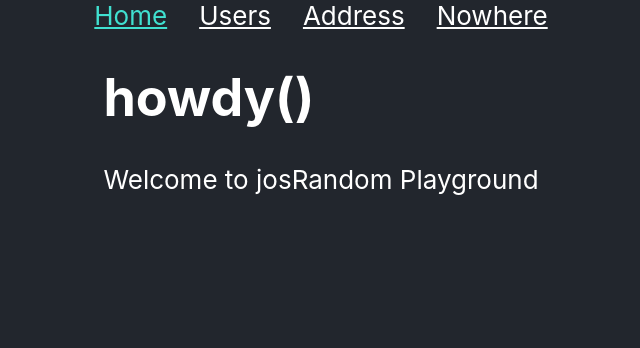
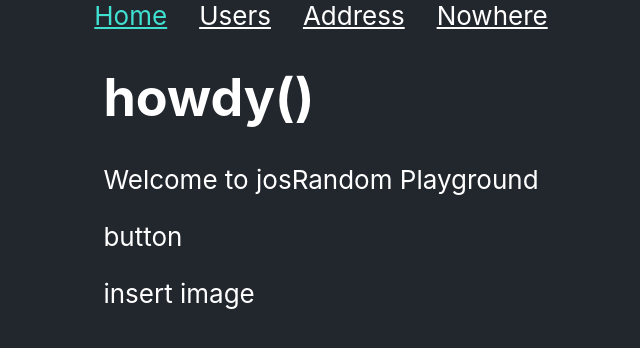
Before and after one commit to cano0029/mad9135-c2-react-router, a React (Create React App) app: page / in a window 1280 px wide. Shown: the top 348 px of the page, without its empty margins (319-959 px from the left). Built offline with nearby package versions, Linux system fonts and the light colour scheme.

Commit message:
Add button component in home page that is when clicked shows instructions

```diff
--- a/src/components/Home/Home.js
+++ b/src/components/Home/Home.js
@@ -1,8 +1,16 @@
+import { useState } from 'react';
+
 const Home = (props) => {
+  const [image, setImage] = useState('insert image');
+  function showInstructions() {
+    setImage('I am your instructions I will tell you to do a lot of things!');
+  }
   return (
     <div className="home">
       <h1 className="greeting"> howdy()</h1>
       <p>Welcome to josRandom Playground</p>
+      <p onClick={showInstructions}>button</p>
+      <p>{image}</p>
     </div>
   );
 };
--- a/src/components/Users/Users.js
+++ b/src/components/Users/Users.js
@@ -1,8 +1,17 @@
+import { useState } from 'react';
+
 const Users = (props) => {
+  const [userList, setUserList] = useState([]);
+
   return (
     <div className="users">
       <h1>Random Users</h1>
       <p>This is the random users page</p>
+
+      {!userList.length && <p>There are no users yet</p>}
+      {userList.map((user) => (
+        <p>{user}</p>
+      ))}
     </div>
   );
 };
```
